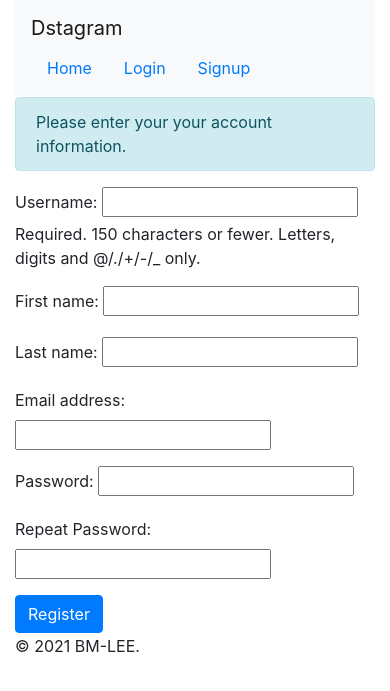
After one commit to BM-LSM/dstagram, a Django app: page /accounts/register/ in a window 390 px wide. The commit adds this page. Shown: the top 691 px of the page. Run offline with Django 3.2, Linux system fonts and the light colour scheme; some libraries are stand-ins or nearby versions.

```diff
--- /dev/null
+++ b/accounts/templates/registration/register.html
@@ -0,0 +1,19 @@
+{% extends 'base.html' %}
+{% block title %}{% endblock %}
+
+{% block content %}
+
+    <div class="row">
+        <div class="col-md-2"></div>
+        <div class="col-md-8 panel panel-defailt">
+            <div class="alert alert-info">Please enter your your account information.</div>
+            <form action="" method="post">
+                {{form.as_p}}
+                {% csrf_token %}
+                <input class="btn btn-primary" type="submit" value="Register">
+            </form>
+        </div>
+        <div class="col-md-2"></div>
+    </div>
+
+{% endblock %}
--- a/templates/base.html
+++ b/templates/base.html
@@ -24,7 +24,7 @@
                 <li class="nav-item"><a href="{% url 'logout' %}" class="nav-link">Logout</a></li>
                 {% else %}
                 <li class="nav-item"><a href="{% url 'login' %}" class="nav-link">Login</a></li>
-                <li class="nav-item"><a href="#" class="nav-link">Signup</a></li>
+                <li class="nav-item"><a href="{% url 'register' %}" class="nav-link">Signup</a></li>
                 {% endif %}
             </ul>
         </nav>
```
Also changed, not shown: accounts/templates/registration/register_done.html (added, +15 -0 lines), db.sqlite3.
